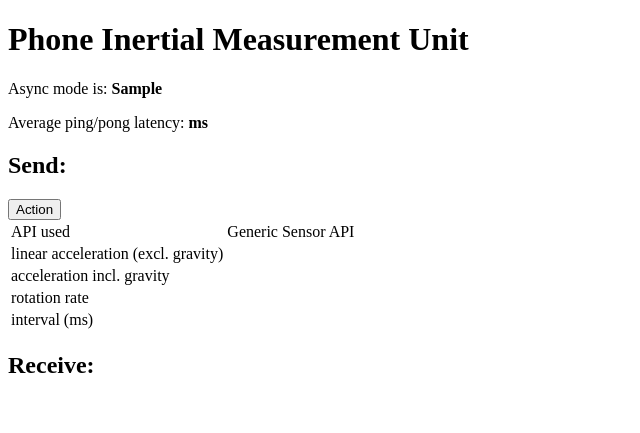
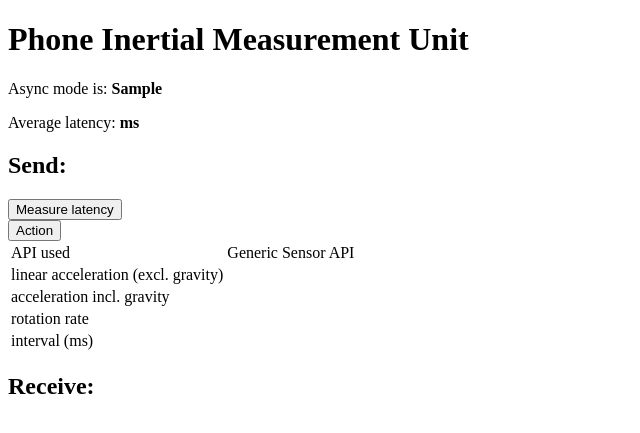
Before and after one commit to vtalpaert/phone-imu, a Flask app: template templates/index.html in a window 1280 px wide. Shown: the top 433 px of the page, without its empty margins (0-640 px from the left). Run offline with Flask 2, Linux system fonts and the light colour scheme; the template is opened without the code that fills it: most values are stand-ins (such as "Sample title", 1, 10 or a date in 2020); some libraries are stand-ins or nearby versions.

Commit message:
add latency test on server side, with lots of locks

```diff
--- a/main.py
+++ b/main.py
@@ -1,7 +1,7 @@
 #!/usr/bin/env python
 from threading import Lock
-from queue import Queue
-from flask import Flask, render_template
+from queue import Queue, Empty
+from flask import Flask, render_template, copy_current_request_context
 from flask_socketio import SocketIO, emit
 
 # Set this variable to "threading", "eventlet" or "gevent" to test the
@@ -15,11 +15,13 @@ socketio = SocketIO(app, async_mode=async_mode)
 
 
 class IMU(object):
-    update_rate = 0.1  # [s]
+    update_rate = 0.02  # [s]
 
     def __init__(self):
         self.thread = None
         self.thread_lock = Lock()
+        self.latency_lock = Lock()
+        self.read_queue_lock = Lock()
         self.count = 0
         self.data_queue = Queue(maxsize=0)  # infinite queue
 
@@ -43,18 +45,49 @@ class IMU(object):
         return self.data_queue.get()
 
     def add_data(self, data):
+        print('got data')
         if data[1:] != [0, 0, 0, 0, 0, 0]:  # use a slice to ingore the timestamp
             self.data_queue.put(data)
 
     def start(self):
-        with self.thread_lock:
+        with self.thread_lock:  # only one imu running at a time
             if self.thread is None:
                 self.thread = socketio.start_background_task(self.run)
 
     def run(self):
         while True:
-            #socketio.sleep(self.update_rate)
-            print('Latest data', self.get_last_data())  # will wait until data is in
+            socketio.sleep(self.update_rate)
+            locked = self.read_queue_lock.acquire(False)
+            if locked:
+                if not self.data_queue.empty():
+                    print('Latest data', self.get_last_data())  # will wait until data is in
+                self.read_queue_lock.release()
+            else:
+                print('Run is paused during latency test')
+
+    def measure_latency(self, n=50):
+        data_list = []
+        try:
+            print('Start latency measuring')
+            while True:
+                locked =  self.read_queue_lock.acquire(False)  # block the run method, otherwise they both compete for data
+                if locked:
+                    self.data_queue.queue.clear()
+                    for i in range(n):
+                        data = self.data_queue.get(timeout=1)  # can raise Empty
+                        print('data', i, data)
+                        if not data_list or data_list[-1][1:] != data[1:]:
+                            # list was empty or exclude cases where the same data is twice in the list
+                            data_list.append(data)
+                    self.read_queue_lock.release()
+                    deltas = [data2[0] - data1[0] for data2, data1 in zip(data_list[1:], data_list[:-1])]
+                    latency = sum(deltas) / n
+                    return latency
+                else:
+                    print('You should not see this message more than once')
+        except Empty:
+            # signal an error
+            return -1
 
     def action(self):
         self.count += 1
@@ -71,25 +104,36 @@ def index():
 @socketio.on('incoming_data')
 def test_message(message):
     imu.add_data(message['data'])
-    emit('server_response', {'text': 'Got {}'.format(message['data'])})
+    #emit('server_response', {'text': 'Got {}'.format(message['data'])})
+
+
+@socketio.on('latency_request')
+def latency_request():
+    latency_request_locked = imu.latency_lock.acquire(False)
+    if latency_request_locked:
+        # only start one latency task at a time
+        @copy_current_request_context  # you need this decorator, otherwise emit does not know who to send the message to
+        def send_latency():
+            latency = imu.measure_latency()
+            emit('latency', {'latency': latency})
+            imu.latency_lock.release()
+        socketio.start_background_task(send_latency)
+        emit('server_response', {'text': 'I started a latency test'})
+    else:
+        emit('server_response', {'text': 'The previous latency test is still running'})
 
 
 @socketio.on('action_request')
 def action_request():
     """Example of how to add an action on the IMU object"""
+    print('Action called')
     count = imu.action()
     emit('server_response', {'text': 'Action was called {} times'.format(count)})
-
-
-@socketio.on('my_ping')
-def ping_pong():
-    emit('my_pong')
 
 
 @socketio.on('connect')
 def test_connect():
     print('Client connected')
-    global imu
     imu.start()
     emit('server_response', {'text': 'Client is connected'})
 
--- a/templates/index.html
+++ b/templates/index.html
@@ -12,36 +12,21 @@
             var socket = io();
 
             // Event handler for server sent data.
-            // The callback function is invoked whenever the server emits data
-            // to the client. The data is then displayed in the "Received"
-            // section of the page.
             socket.on('server_response', function(msg, cb) {
-                $('#log').append('<br>' + $('<div/>').text('Received: ' + msg.text).html());
+                $('#log').append('<br>' + $('<div/>').text('Server: ' + msg.text).html());
                 if (cb)
                     cb();
             });
 
-            // Interval function that tests message latency by sending a "ping"
-            // message. The server then responds with a "pong" message and the
-            // round trip time is measured.
-            var ping_pong_times = [];
-            var start_time;
-            window.setInterval(function() {
-                start_time = (new Date).getTime();
-                socket.emit('my_ping');
-            }, 1000);
+            socket.on('latency', function(msg, cb) {
+                $('#latency').text(msg.latency);
+                if (cb)
+                    cb();
+            });
 
-            // Handler for the "pong" message. When the pong is received, the
-            // time from the ping is stored, and the average of the last 30
-            // samples is average and displayed.
-            socket.on('my_pong', function() {
-                var latency = (new Date).getTime() - start_time;
-                ping_pong_times.push(latency);
-                ping_pong_times = ping_pong_times.slice(-30); // keep last 30 samples
-                var sum = 0;
-                for (var i = 0; i < ping_pong_times.length; i++)
-                    sum += ping_pong_times[i];
-                $('#ping-pong').text(Math.round(10 * sum / ping_pong_times.length) / 10);
+            $('form#latency_request').submit(function(event) {
+                socket.emit('latency_request');
+                return false;
             });
 
             $('form#action').submit(function(event) {
@@ -59,7 +44,7 @@
 
             window.setInterval(function() {
                 socket.emit('incoming_data', {data: [Date.now(), ax, ay, az, gx, gy, gz]});
-            }, 10); // 100 Hz
+            }, 20); // 100 Hz
 
             // Update device motion
             if ('LinearAccelerationSensor' in window && 'Gyroscope' in window) {
@@ -137,8 +122,12 @@
 <body>
     <h1>Phone Inertial Measurement Unit</h1>
     <p>Async mode is: <b>{{ async_mode }}</b></p>
-    <p>Average ping/pong latency: <b><span id="ping-pong"></span>ms</b></p>
+    <p>Average latency: <b><span id="latency"></span>ms</b></p>
     <h2>Send:</h2>
+
+    <form id="latency_request" method="POST" action="#">
+        <input type="submit" value="Measure latency">
+    </form>
 
     <form id="action" method="POST" action="#">
         <input type="submit" value="Action">
```
